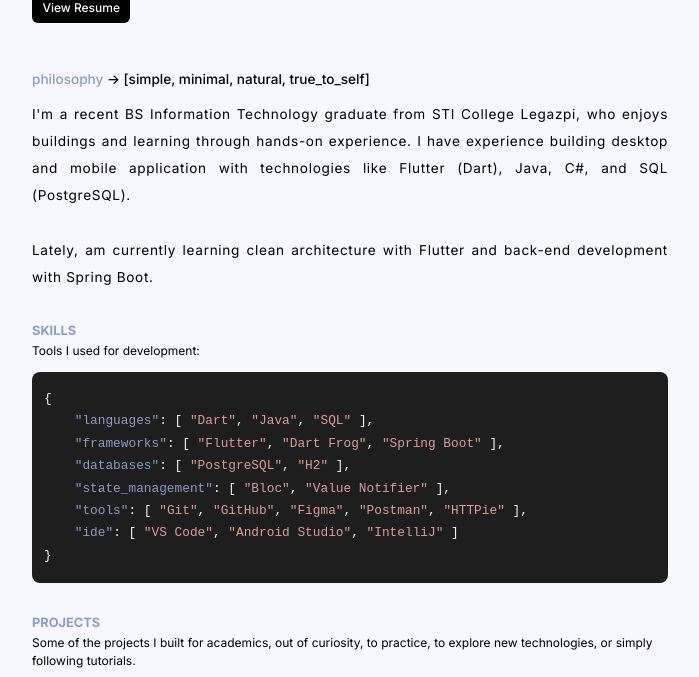
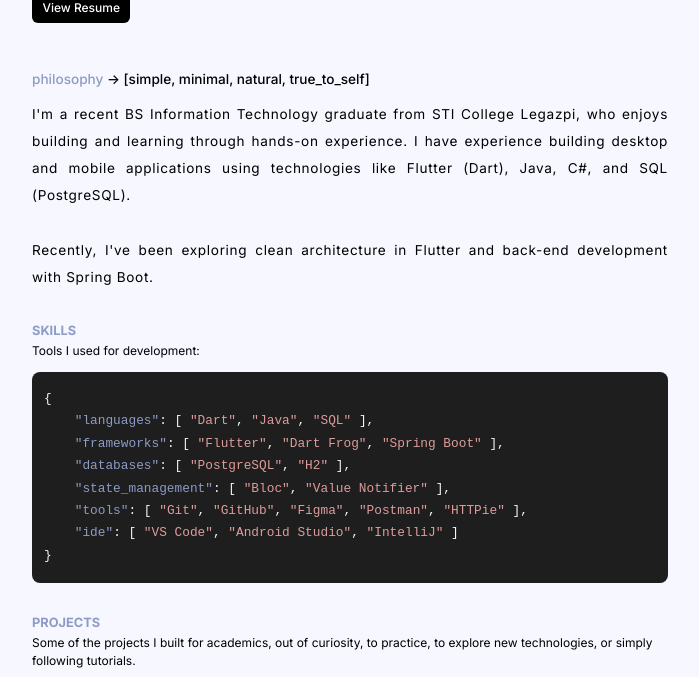
Before and after one commit to kal-i/kal-i.github.io, a plain HTML site: page index.html in a window 1280 px wide. Shown: the part 123-800 px from the top of the page, without its empty margins (290-989 px from the left). Drawn offline with Linux system fonts and the light colour scheme; a web font is replaced by a local one.

Commit message:
Updated about section

```diff
--- a/index.html
+++ b/index.html
@@ -40,11 +40,11 @@
         </h2>
         <p class="about-text">
           I'm a recent BS Information Technology graduate from STI College Legazpi, who enjoys
-          buildings and learning through hands-on experience. I have experience building desktop and mobile
-          application with technologies like Flutter (Dart), Java, C#, and SQL (PostgreSQL).
+          building and learning through hands-on experience. I have experience building desktop and mobile
+          applications using technologies like Flutter (Dart), Java, C#, and SQL (PostgreSQL).
           <br>
           <br>
-          Lately, am currently learning clean architecture with Flutter and back-end development with Spring Boot.
+          Recently, I've been exploring clean architecture in Flutter and back-end development with Spring Boot.
         </p>
       </div>
     </section>
```
